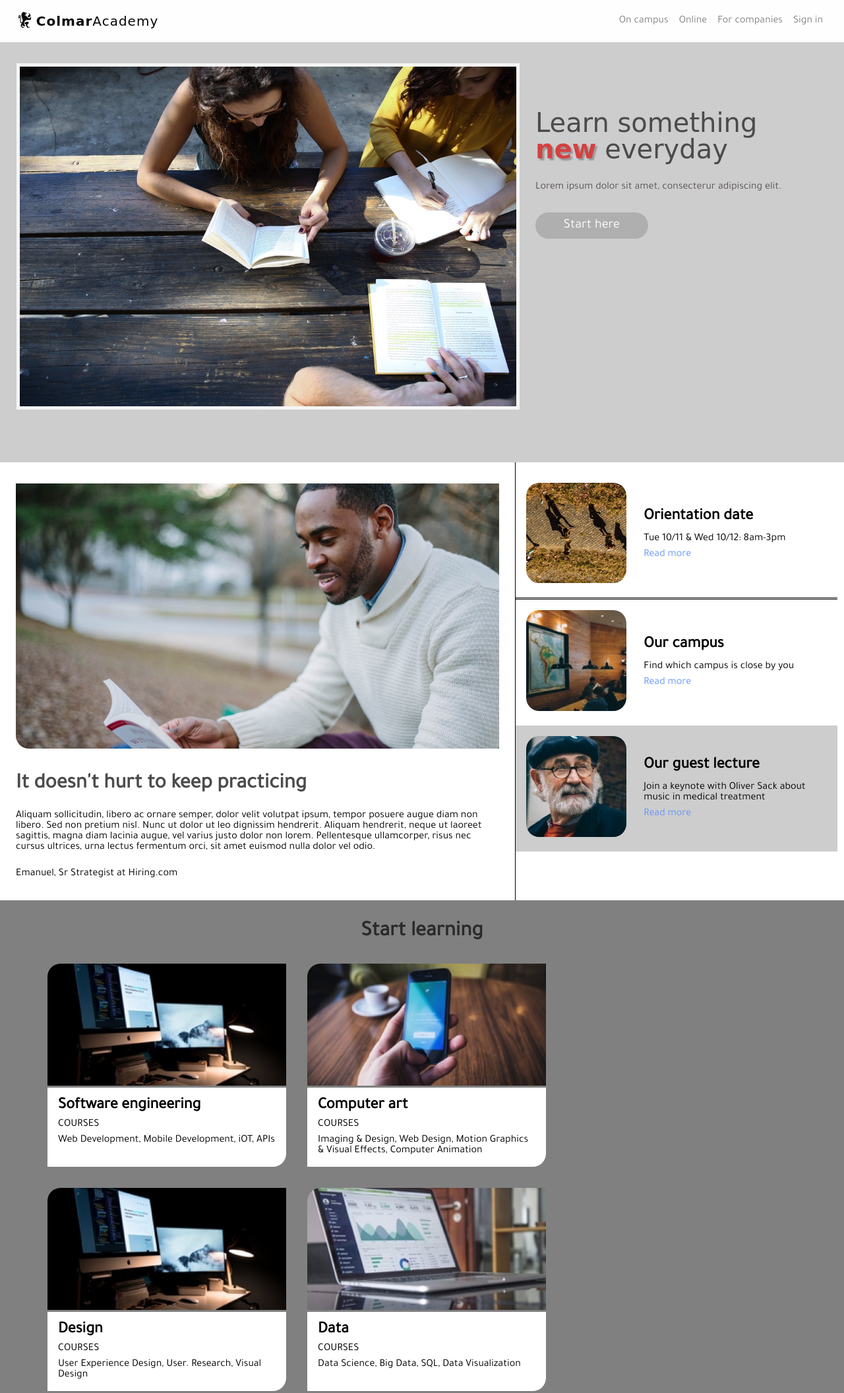
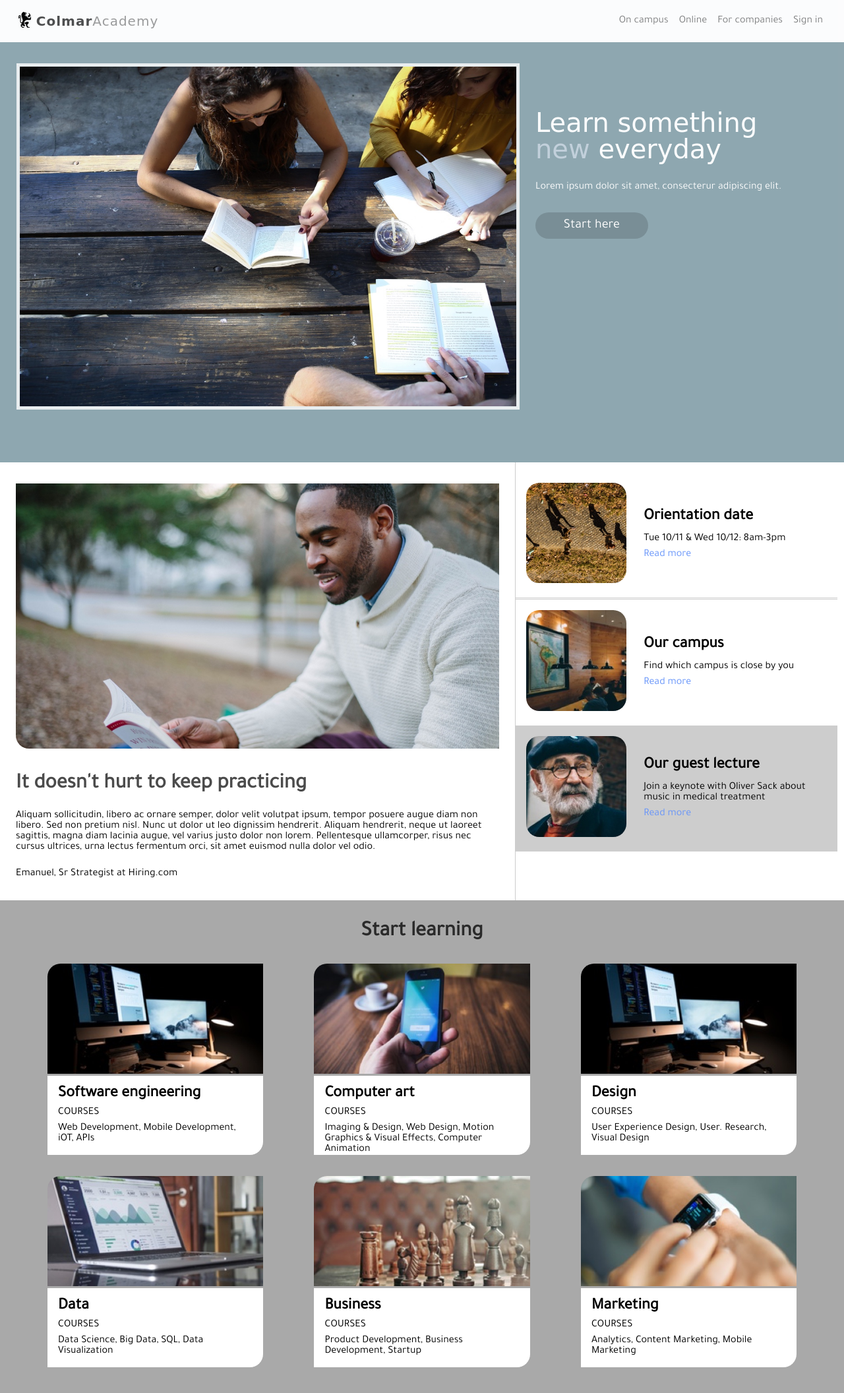
Before and after one commit to ashley-howard/colmar, a plain HTML site: page index.html in a window 1280 px wide. Shown: the top 2112 px of the page at 66% size. Drawn offline with Linux system fonts and the light colour scheme; a web font is replaced by a local one.

Commit message:
change colors

```diff
--- a/index.html
+++ b/index.html
@@ -6,6 +6,9 @@
     <link rel="shortcut icon" type="image/png" href="resources/images/ic-logo.png"/>
     <link rel="stylesheet" href="resources/reset.css" type="text/css">
     <link rel="stylesheet" href="resources/global.css" type="text/css">
+    <link rel="stylesheet" href="resources/1500px.css" type="text/css">
+    <link rel="stylesheet" href="resources/1100px.css" type="text/css">
+    <link rel="stylesheet" href="resources/850px.css" type="text/css">
     <link href="https://fonts.googleapis.com/css?family=PT+Sans|Patrick+Hand+SC|Tajawal" rel="stylesheet">
     <title>Colmar Academy</title>
   </head>
@@ -166,7 +169,7 @@
       <div class="exhibit section">
       <div class="main">
         <div class="video-container">
-          <video width="100%" height="auto">
+          <video width="100%" height="auto" autoplay loop>
             <source src="resources\videos\thesis.mp4" type="video/mp4">
               Your browser does not support the video tag.
           </video>
--- /dev/null
+++ b/resources/1100px.css
@@ -0,0 +1,5 @@
+@media only screen and (max-width: 1500px) {
+  .info-box {
+    width: 28%;
+}
+}
--- /dev/null
+++ b/resources/1500px.css
@@ -0,0 +1,5 @@
+@media only screen and (max-width: 1500px) {
+  .info-box {
+    width: 30%;
+}
+}
--- a/resources/global.css
+++ b/resources/global.css
@@ -27,6 +27,7 @@ body {
 
 .header .logo strong {
   font-weight: bold;
+  color: #000000b3;
 }
 
 .header .logo span {
@@ -35,6 +36,7 @@ body {
   font-size: 20px;
   letter-spacing: 1px;
   vertical-align: middle;
+  color: #9b9b9b;
 }
 
 .header .links {
@@ -54,7 +56,7 @@ body {
 .banner {
   display: flex;
   padding: 96px 0 32px 25px;
-  background-color: #cdcdcd;
+  background-color: #5f828fb3;
 }
 
 .banner .img {
@@ -75,20 +77,18 @@ body {
 .banner h1 {
   font-family: 'Patrick Hand SC', cursive;
   font-size: 2.5em;
-  color: #4b4b4b;
+  color: #fffffff7; /* old #4b4b4b; */
 }
 
 .banner h1 strong {
-  font-weight: bold;
-  color: #d54141;
-  text-shadow: 3px 3px 2px rgba(150, 150, 150, 1);
+  color: #ecf3ff8c; /* old #b7d0e6;*/
 }
 
 .banner h3 {
   font-family: 'Tajawal', sans-serif;
   padding: 30px 0;
   font-size: 16px;
-  color: #5a5353;
+  color: #fffffff7;
 }
 
 .start {
@@ -102,6 +102,7 @@ body {
   width: 40%;
   border-radius: 32px;
   font-size: 20px;
+  transition: 0.1s ease-in-out 0.1s;
 }
 
 .start:hover {
@@ -141,7 +142,7 @@ body {
 }
 
 .news .more {
-  border-left: 1px solid black;
+  border-left: 1px solid #cdcdcd;
 }
 
 .box {
@@ -149,7 +150,7 @@ body {
 }
 
 .news .box:nth-child(1) {
-  border-bottom: 3px double black;
+  border-bottom: 3px double #cdcdcd;
   padding-top: 15px;
 }
 
@@ -206,7 +207,7 @@ body {
 
 .info {
   padding: 32px 56px;
-  background-color: gray;
+  background-color: #808080ad;
 }
 
 .info h2 {
@@ -216,6 +217,7 @@ body {
 .info-section {
   display: flex;
   flex-wrap: wrap;
+  justify-content: space-between;
 }
 
 .info-box {
@@ -260,7 +262,8 @@ body {
 }
 
 .exhibit-section .box:nth-child(1){
-  background-color: gray;
+  background-color: #808080ad;
+  border-top-right-radius: 20px;
 }
 
 .box h3 {
```
Also changed, not shown: resources/850px.css (added).
